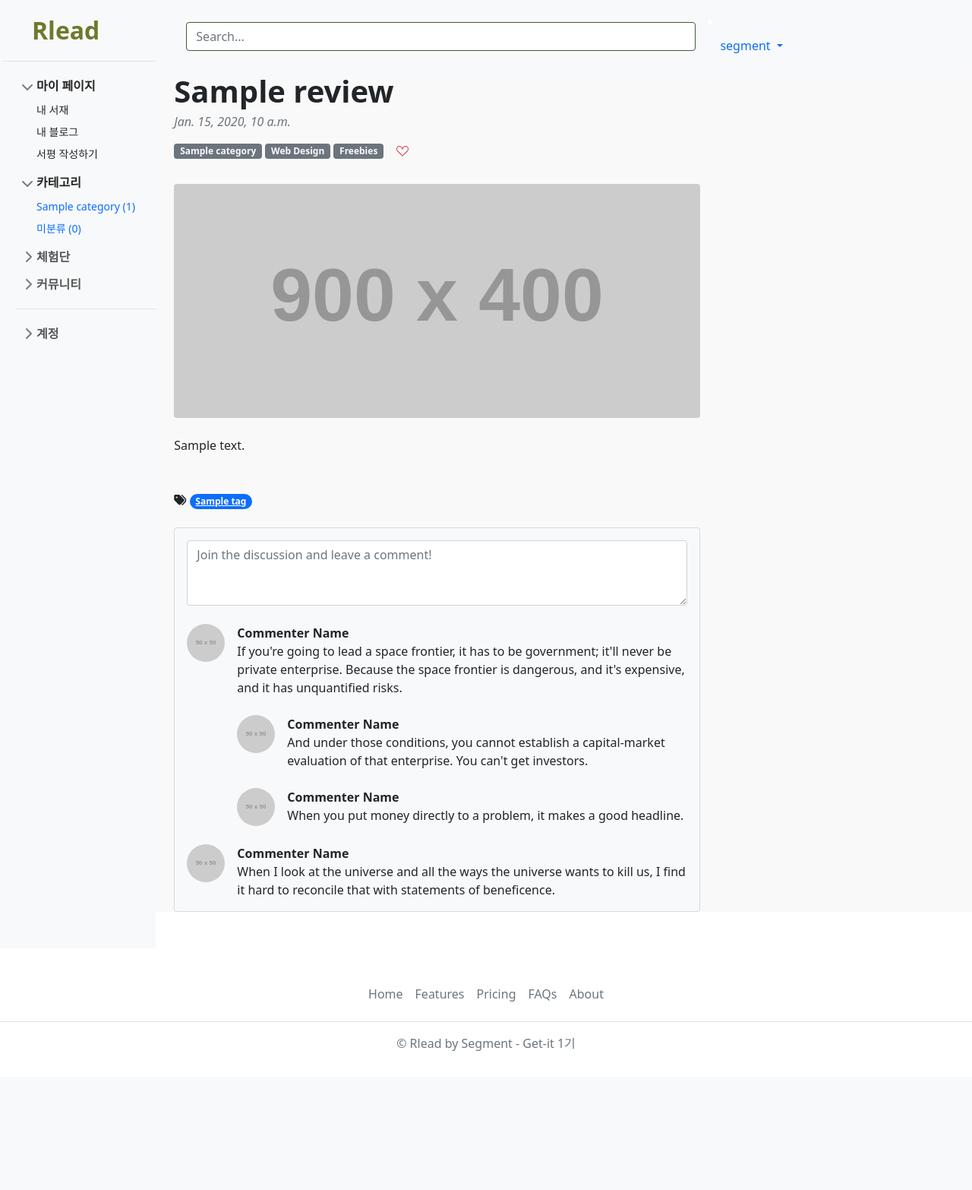
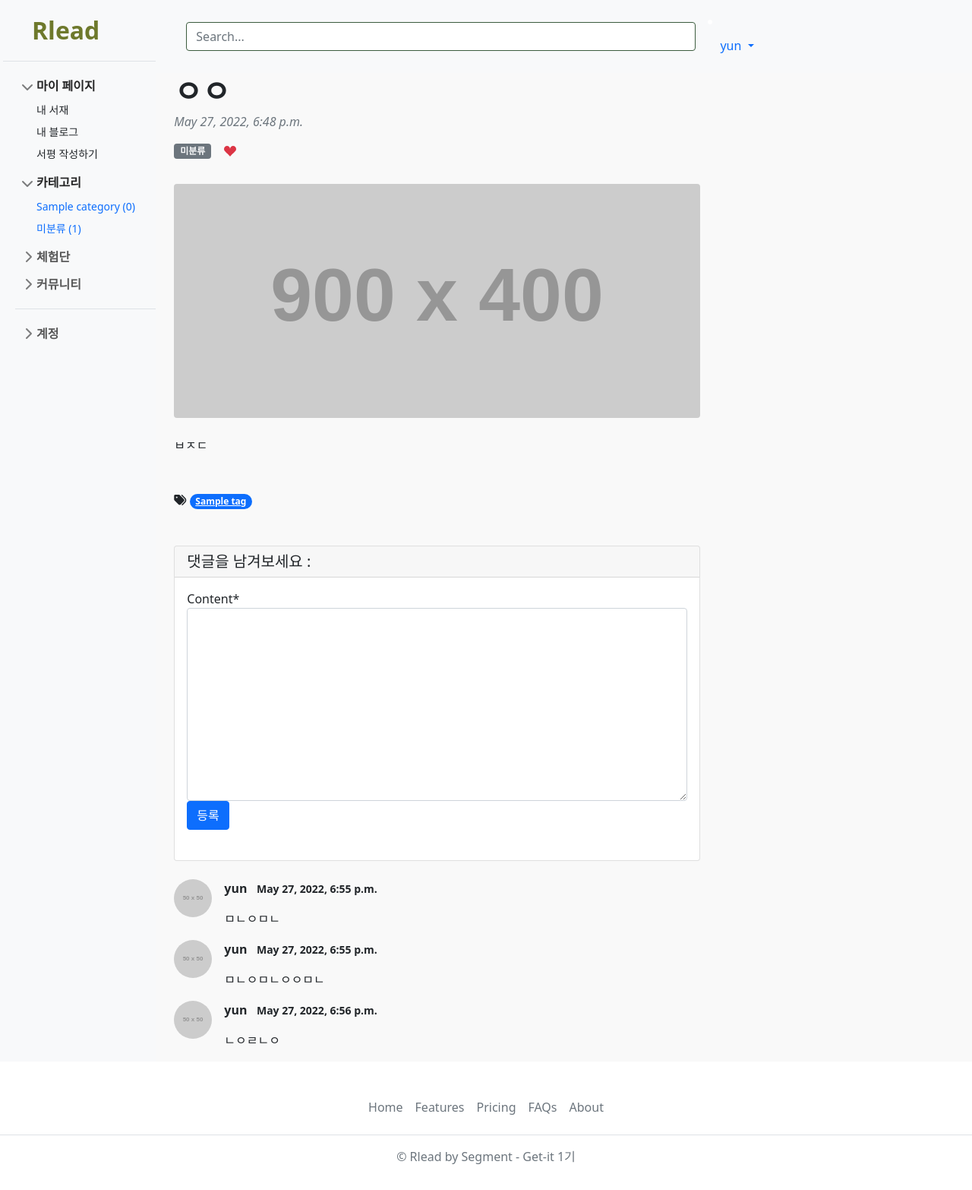
Before and after one commit to Get-It-Team1/Segment, a Django app: page /1/ in a window 1280 px wide. Shown: the whole page at 76% size. Before the commit the page ends 1383 px from the top, so only its background shows below. Run offline with Django 4.2, Linux system fonts and the light colour scheme; a user stored in the database is signed in; data comes from the database, SQL or seed files in the repository; tables that the repository leaves empty hold one stand-in row (values such as "Sample post"); grey boxes labelled with a size stand in for pictures from a placeholder-image service; some libraries are stand-ins or nearby versions.

Commit message:
댓글 기능 추가

```diff
--- a/main/admin.py
+++ b/main/admin.py
@@ -1,5 +1,5 @@
 from django.contrib import admin
-from .models import Experience, Review, Category, Tag
+from .models import Experience, Review, Category, Tag, Comment
 
 
 # Register your models here.
@@ -17,3 +17,4 @@ class TagAdmin(admin.ModelAdmin):
     prepopulated_fields = { 'slug':('name',) }
 
 admin.site.register(Tag, TagAdmin)
+admin.site.register(Comment)
--- /dev/null
+++ b/main/forms.py
@@ -0,0 +1,7 @@
+from .models import Comment
+from django import forms
+
+class CommentForm(forms.ModelForm):
+    class Meta:
+        model = Comment
+        fields = ('content',)
--- a/main/models.py
+++ b/main/models.py
@@ -75,3 +75,16 @@ class Experience(models.Model):
 
     def get_absolute_url(self):
         return f'/{self.pk}'
+
+class Comment(models.Model):
+    review = models.ForeignKey(Review, on_delete=models.CASCADE)
+    author = models.ForeignKey(User, on_delete=models.CASCADE)
+    content = models.TextField()
+    created_at = models.DateTimeField(auto_now_add=True)
+    modified_at = models.DateTimeField(auto_now=True)
+
+    def __str__(self):
+        return f'{self.author}::{self.content}'
+
+    def get_absolute_url(self):
+        return f'{self.review.get_absolute_url()}#comment-{self.pk}'
--- a/main/templates/main/card.html
+++ b/main/templates/main/card.html
@@ -23,7 +23,7 @@
 
                 <div style="position: relative; top: 10px;">
                     <a href="{{ r.category.get_absolute_url }}"><span class = "badge bg-secondary float-right">{{r.category}}</span></a>
-                    <span class = "text-end text-small text-muted" style="position: relative; left: 35px;"> like = {{ r.like }}</span>
+
                 </div>
 
                 {% if r.tags.exists %}
--- a/main/templates/main/review_detail.html
+++ b/main/templates/main/review_detail.html
@@ -1,5 +1,5 @@
 {%extends 'main/base.html' %}
-
+{% load crispy_forms_tags %}
 {%block main_area%}
     <div class="container">
         <div class="col-lg-8">
@@ -17,9 +17,6 @@
                     {% else %}
                         <span class ="badge bg-secondary text-decoration-none link-light">미분류</span>
                     {% endif %}
-
-                    <a class="badge bg-secondary text-decoration-none link-light" href="#!">Web Design</a>
-                    <a class="badge bg-secondary text-decoration-none link-light" href="#!">Freebies</a>
 
                     <a href="{{ review.get_like_url }}">
                         {% csrf_token %}
@@ -59,49 +56,46 @@
             </article>
 
 
+            <div id="comment_area">
+                <!-- Comment form-->
+                    <div class="card my-4">
+                        <h5 class="card-header">댓글을 남겨보세요 :</h5>
+                        <div class="card-body">
 
-            <!-- Comments section-->
-            <section class="mb-5">
-                <div class="card bg-light">
-                    <div class="card-body">
-                        <!-- Comment form-->
-                        <form class="mb-4"><textarea class="form-control" rows="3" placeholder="Join the discussion and leave a comment!"></textarea></form>
-                        <!-- Comment with nested comments-->
-                        <div class="d-flex mb-4">
-                            <!-- Parent comment-->
+                            {% if user.is_authenticated %}
+                            <form id="comment_form" method="POST" class="mb-4" action="{{review.get_absolute_url}}new_comment/">
+                                {%csrf_token%}
+                                <div class="form-group">
+                                    {{comment_form | crispy}}
+                                </div>
+                                <button type="submit" class="btn btn-primary">등록</button>
+                            </form>
+                            {% else %}
+
+
+
+                            <a role="button" class="btn btn-outline-dark btn-block btn-sm" href="#" data-bs-toggle="modal"
+                            data-bs-target="#loginModal">Log in and leave a comment</a>
+                            {% endif %}
+                        </div>
+                    </div>
+
+
+                    {% if review.comment_set.exists %}
+                        {% for comment in review.comment_set.iterator %}
+                    <!-- Single comment-->
+                        <div class="d-flex" id="comment-{{comment.pk}}">
                             <div class="flex-shrink-0"><img class="rounded-circle" src="https://dummyimage.com/50x50/ced4da/6c757d.jpg" alt="..." /></div>
+
                             <div class="ms-3">
-                                <div class="fw-bold">Commenter Name</div>
-                                If you're going to lead a space frontier, it has to be government; it'll never be private enterprise. Because the space frontier is dangerous, and it's expensive, and it has unquantified risks.
-                                <!-- Child comment 1-->
-                                <div class="d-flex mt-4">
-                                    <div class="flex-shrink-0"><img class="rounded-circle" src="https://dummyimage.com/50x50/ced4da/6c757d.jpg" alt="..." /></div>
-                                    <div class="ms-3">
-                                        <div class="fw-bold">Commenter Name</div>
-                                        And under those conditions, you cannot establish a capital-market evaluation of that enterprise. You can't get investors.
-                                    </div>
-                                </div>
-                                <!-- Child comment 2-->
-                                <div class="d-flex mt-4">
-                                    <div class="flex-shrink-0"><img class="rounded-circle" src="https://dummyimage.com/50x50/ced4da/6c757d.jpg" alt="..." /></div>
-                                    <div class="ms-3">
-                                        <div class="fw-bold">Commenter Name</div>
-                                        When you put money directly to a problem, it makes a good headline.
-                                    </div>
-                                </div>
+                                <div class="fw-bold">{{comment.author.username}} &nbsp;&nbsp;<small class="test-muted">{{comment.created_at}}</small></div>
+                                <p>{{comment.content | linebreaks}}</p>
                             </div>
                         </div>
-                        <!-- Single comment-->
-                        <div class="d-flex">
-                            <div class="flex-shrink-0"><img class="rounded-circle" src="https://dummyimage.com/50x50/ced4da/6c757d.jpg" alt="..." /></div>
-                            <div class="ms-3">
-                                <div class="fw-bold">Commenter Name</div>
-                                When I look at the universe and all the ways the universe wants to kill us, I find it hard to reconcile that with statements of beneficence.
-                            </div>
-                        </div>
-                    </div>
+                        {% endfor %}
+                    {% endif %}
                 </div>
-            </section>
+
         </div>
     </div>
 {%endblock%}
--- a/main/templates/main/review_form.html
+++ b/main/templates/main/review_form.html
@@ -10,8 +10,12 @@
     <hr>
     <form method="post" enctype="multipart/form-data">{%csrf_token%}
         <table>
-            {{form}}
+            {{form | crispy}}
+
+
+
         </table>
+        <br><br>
         <button type="submit" class="btn btn-primary float-right">Submit</button>
     </form>
 {% endblock %}
--- a/main/urls.py
+++ b/main/urls.py
@@ -11,4 +11,5 @@ urlpatterns = [
     path('create_post/', views.PostCreate.as_view()),
     path('tag/<str:slug>/', views.tag_page),
     path('<int:pk>/like/', views.likes),
+    path('<int:pk>/new_comment/', views.new_comment),
 ]
--- a/main/views.py
+++ b/main/views.py
@@ -13,6 +13,7 @@ from django.utils.text import slugify
 #from .forms import CommentForm
 from django.shortcuts import get_object_or_404
 from django.contrib.auth import get_user_model
+from .forms import CommentForm
 
 # Create your views here.
 
@@ -44,11 +45,12 @@ class ReviewDetail(DetailView):
         context = super(ReviewDetail, self).get_context_data()
         context['categories'] = Category.objects.all()
         context['no_category_post_count'] = Review.objects.filter(category = None).count()
+        context['comment_form'] = CommentForm
         return context
 
 class PostCreate(LoginRequiredMixin, UserPassesTestMixin, CreateView):
     model = Review
-    fields = ['title', 'content', 'head_image']
+    fields = ['title', 'content', 'head_image', 'category']
 
     def test_func(self):
         return self.request.user.is_superuser or self.request.user.is_staff
@@ -119,3 +121,21 @@ def likes(request, pk):
         like_b.like_count += 1
         like_b.save()
     return redirect('/'+str(pk)+'/')
+
+
+def new_comment(request, pk):
+    if request.user.is_authenticated:
+        review = get_object_or_404(Review, pk=pk)
+
+        if request.method=='POST':
+            comment_form = CommentForm(request.POST)
+            if comment_form.is_valid():
+                comment = comment_form.save(commit = False)
+                comment.review = review
+                comment.author = request.user
+                comment.save()
+                return redirect(comment.get_absolute_url())
+        else:
+            return redirect(review.get_absolute_url())
+    else:
+        raise PermissionDenied
--- a/segment_Rlead_prj/settings.py
+++ b/segment_Rlead_prj/settings.py
@@ -47,6 +47,8 @@ INSTALLED_APPS = [
     'allauth.socialaccount.providers.google',
     'main',
 ]
+
+CRISPY_TEMPLATE_PACK = 'bootstrap4'
 
 MIDDLEWARE = [
     'django.middleware.security.SecurityMiddleware',
```
Also changed, not shown: db.sqlite3.
